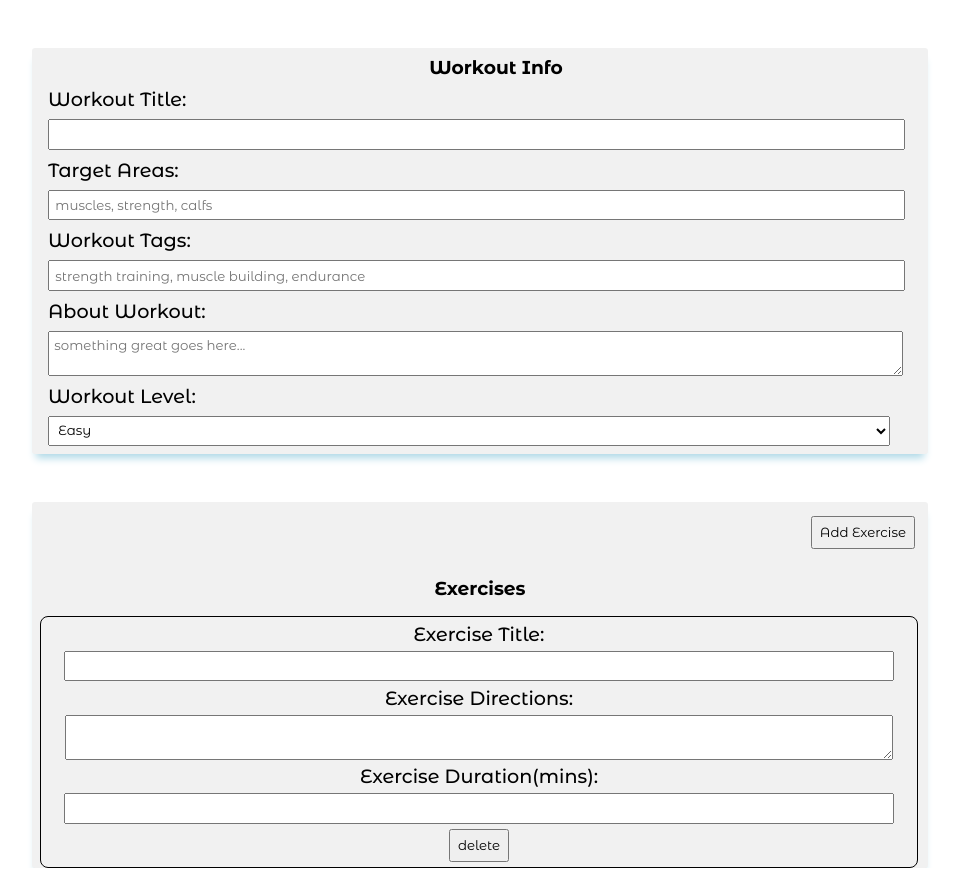
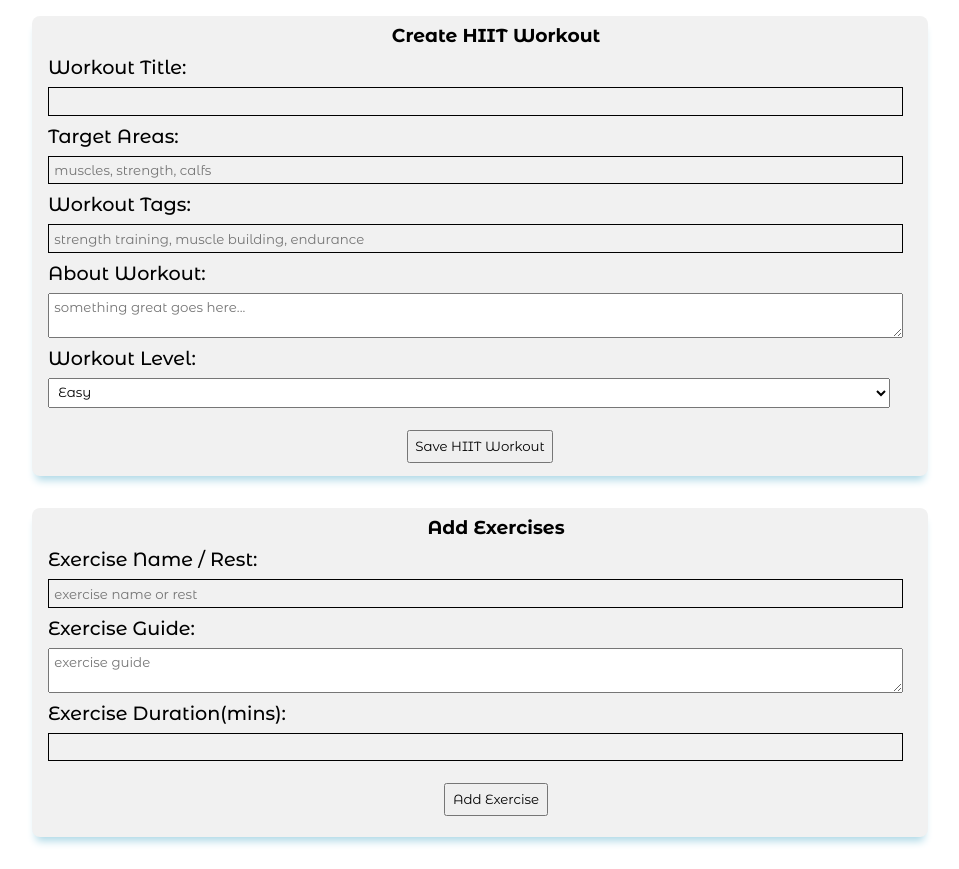
Before and after one commit to devevangel/web-prog-coursework, a website with bundled scripts: page client/index.html in a window 1280 px wide. Shown: the whole page, without its empty margins (160-1119 px from the left). Built offline with nearby package versions, Linux system fonts and the light colour scheme.

Commit message:
Added create wokrout form

```diff
--- a/client/index.html
+++ b/client/index.html
@@ -21,11 +21,11 @@
 <section class="page-container user-accounts hide"></section>
 <section class="page-container public-user-workouts hide"></section>
 <section class="page-container exercise-page hide"></section>
-<section class="page-container exercise-page hide"></section>
+
 <section class="page-container create-workout-page">
   <section class="form-container">
     <aside class="form-main">
-      <h3 class="center-text">Workout Info</h3>
+      <h3 class="center-text">Create HIIT Workout</h3>
       <label class="form-label">Workout Title:</label>
       <input class="form-input" type="text" />
       <label class="form-label">Target Areas:</label>
@@ -41,24 +41,28 @@
         <option>Hard</option>
       </select>
     </aside>
+
+    <center>
+      <button class="generic-btn">Save HIIT Workout</button>
+    </center>
   </section>
 
   <section class="form-container">
-    <button class="generic-btn add-new-exercise-btn">Add Exercise</button>
-    <h3 class="center-text exercise-from-title">Exercises </h3>
-      <section class="exercise-mini-form-holder">
-        <aside class="form-exercise">
-          <label class="form-label align-text-left">Exercise Title:</label>
-          <input class="form-input" type="text" />
-          <label class="form-label align-text-left">Exercise Directions:</label>
-          <textarea class="form-input" placeholder=""></textarea>
-          <label class="form-label align-text-left">Exercise Duration(mins):</label>
-          <input class="form-input" type="number" min="1" />
-          <button class="generic-btn">delete</button>
-        </aside>
-      </section>
+    <aside class="form-main">
+      <h3 class="center-text">Add Exercises</h3>
+      <label class="form-label">Exercise Name / Rest:</label>
+      <input class="form-input" type="text" placeholder="exercise name or rest" />
+      <label class="form-label">Exercise Guide:</label>
+      <textarea class="form-input" placeholder="exercise guide"></textarea>
+      <label class="form-label">Exercise Duration(mins):</label>
+      <input class="form-input" type="number" min="1" max="30" />
+      <center>
+        <button class="generic-btn">Add Exercise</button>
+      </center>
+    </aside>
+
+    <aside class="exercise-mini-holder"></aside>
   </section>
-</section>
 </section>
 
 <template id="workout-card-template">
@@ -102,18 +106,8 @@
   </span>
 </template>
 
-<template class="timer-template">
-  <section class="timer-section">
-    <h3 class="timer-text">00:00:00</h3>
-    <aside class="workout-btn-controls">
-      <button class="workout-btn-control workout-start-btn">Play</button>
-      <button class="workout-btn-control workout-pause-btn">Pause</button>
-      <button class="workout-btn-control workout-stop-btn">Reset</button>
-    </aside>
-  </section>
-</template>
 
-<template id="exercise-view">
+<template id="exercise-view" class="clone">
   <section class="exercise-content">
     <h3 class="workout-name-text">Workout:</h3>
     <h4 class="exercise-name-text">Current Activity:</h4>
@@ -121,9 +115,12 @@
     <aside class="timer-container">
       <h3 class="timer-text">00:00</h3>
       <aside class="count-down-container hide">
+        <p class="center-text">Time</p>
+        <p class="center-text">to</p>
+        <p class="center-text">next</p>
+        <p class="center-text">Activity</p>
         <p class="next-exercise-cd center-text">5</p>
-        <p class="center-text center-text">to next</p>
-        <p class="center-text center-text">Activity</p>
+
       </aside>
     </aside>
 
@@ -148,3 +145,11 @@
     </aside>
   </section>
 </template>
+
+<template id="exercise-mini-card">
+  <section class="exercise-mini-card">
+    <span>Rest</span>
+    <input class="exercise-mini-input" placeholder="1" type="number" min="1" />
+    <span class="remove-mini-exercise-btn">🗑️</span>
+  </section>
+</template>
--- a/client/scripts/exercise-page.mjs
+++ b/client/scripts/exercise-page.mjs
@@ -4,7 +4,7 @@ import appState from '../state.mjs';
 
 const exercisePage = document.querySelector('.exercise-page');
 const exerciseViewTemplate = document.querySelector('#exercise-view');
-const exerciseViewClone = exerciseViewTemplate.content.cloneNode(true).firstElementChild;
+let exerciseViewClone;
 let totalDurationInMilli = 0;
 let totalDurationWorkedInMilli = 0;
 let exerciseList = [];
@@ -40,7 +40,7 @@ function startTimer() {
     isTimerStarted = true;
     currentExercise = exerciseListCopy[0];
     currentDurationInMilli = convertDurationToMilliseconds(currentExercise.duration);
-    timerInterval = setInterval(calcTime, 10);
+    timerInterval = setInterval(calcTime, 100);
     return;
   }
 
@@ -83,7 +83,7 @@ function handleUserFinishWorkout() {
 }
 
 function playPausedTimer() {
-  timerInterval = setInterval(calcTime, 10);
+  timerInterval = setInterval(calcTime, 100);
 }
 
 function displayWaitTimerToNextExercise() {
@@ -106,7 +106,7 @@ function displayWaitTimerToNextExercise() {
         btn.classList.remove('hide');
       });
       currentDurationInMilli = convertDurationToMilliseconds(currentExercise.duration);
-      timerInterval = setInterval(calcTime, 10);
+      timerInterval = setInterval(calcTime, 100);
       setCurrentExerciseView();
     }
     count--;
@@ -166,6 +166,8 @@ function setCurrentExerciseView() {
 
 
 function mountPageView() {
+  unmountExercisePage();
+  exerciseViewClone = exerciseViewTemplate.content.cloneNode(true).firstElementChild;
   const workoutName = exerciseViewClone.querySelector('.workout-name-text');
   exerciseNameWidget = exerciseViewClone.querySelector('.exercise-name-text');
   const startBtn = exerciseViewClone.querySelector('.workout-start-btn');
@@ -199,14 +201,13 @@ function mountPageView() {
 }
 
 export function unmountExercisePage() {
-  const clonedView = document.querySelector('.exercise-content');
-  progessBarWidget.style.width = '0%';
-  clearPrevExerciseSteps();
-  resetTimer();
   clearInterval(timerInterval);
   clearInterval(countDownInterval);
-  clonedView.remove();
   exercisePage.classList.add('hide');
+  if (exerciseViewClone) {
+    exerciseViewClone.remove();
+    exercisePage.innerHTML = '';
+  }
 }
 
 export function mountExercisePage() {
--- a/client/scripts/router.mjs
+++ b/client/scripts/router.mjs
@@ -45,7 +45,6 @@ export function handleBrowserBackBtnClick() {
       appState.upateState('appPath', '/account/workout');
       appState.upateState('workout', {});
       window.history.pushState(null, null, '/workout');
-      console.log('yeah');
       unmountExercisePage();
       mountPageRouter();
       break;
--- a/client/styles.css
+++ b/client/styles.css
@@ -4,6 +4,11 @@
   font-family: "Montserrat Alternates", sans-serif;
   font-style: normal;
   position: relative;
+}
+
+input {
+  background: transparent;
+  border: 0.1em solid black;
 }
 
 .hide {
@@ -24,7 +29,7 @@
 }
 
 .page-container {
-  width: 100vw;
+  width: 100%;
   height: 100%;
   display: flex;
   flex-direction: column;
@@ -291,11 +296,12 @@
 
 .form-container {
   width: 70%;
-  margin-top: 3em;
+  margin-top: 1em;
   box-shadow: 0 0.5em 0.5em -0.25em lightblue;
   background: #f1f1f1;
-  border-radius: 0.2em;
+  border-radius: 0.5em;
   position: relative;
+  margin-bottom: 1em;
 }
 
 .form-label {
@@ -320,39 +326,46 @@
 .generic-btn {
   width: fit-content;
   padding: 0.5em;
+  margin: 1em;
 }
 
-.exercise-mini-form-holder {
-  width: 98%;
+.exercise-mini-holder {
+  width: 100%;
   display: flex;
-  flex-wrap: wrap;
-  row-gap: 1em;
-  column-gap: 1em;
-  padding-left: 0.5em;
-  padding-right: 0.5em;
-  justify-content: center;
-  margin-top: 3em;
+  row-gap: 0.2em;
+  column-gap: 1.2em;
+  padding: 1em 0em;
+  overflow-x: auto;
+  position: absolute;
+  top: 100%;
+  left: 0;
 }
 
-.form-exercise {
-  width: 86%;
-  border: 0.1em solid black;
-  padding: 0.3em;
+.exercise-mini-card {
+  width: 7em;
+  min-width: 7em;
+  padding: 0.4em 0.5em;
+  box-shadow: 0 0.5em 0.5em -0.25em lightblue;
+  background: lightgoldenrodyellow;
+  border-radius: 0.5em;
   display: flex;
   flex-direction: column;
-  row-gap: 0.3em;
   align-items: center;
-  border-radius: 0.5em;
+  row-gap: 0.5em;
 }
 
-.add-new-exercise-btn {
-  position: absolute;
-  right: 1em;
-  top: 1em;
+.exercise-mini-input {
+  width: 5em;
+  text-align: center;
 }
 
-.exercise-from-title {
-  margin-top: 4em;
+.remove-mini-exercise-btn {
+  width: fit-content;
+  padding: 0.1em;
+  border: 0.1em solid black;
+  background: ghostwhite;
+  border-radius: 0.2em;
+  cursor: pointer;
 }
 
 @media only screen and (min-width: 600px) {
```
